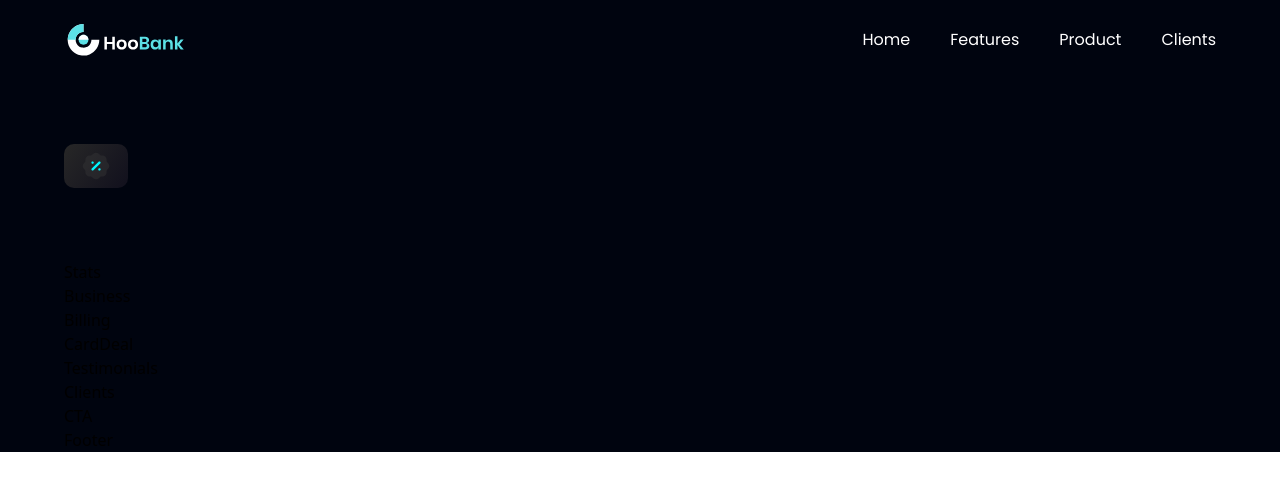
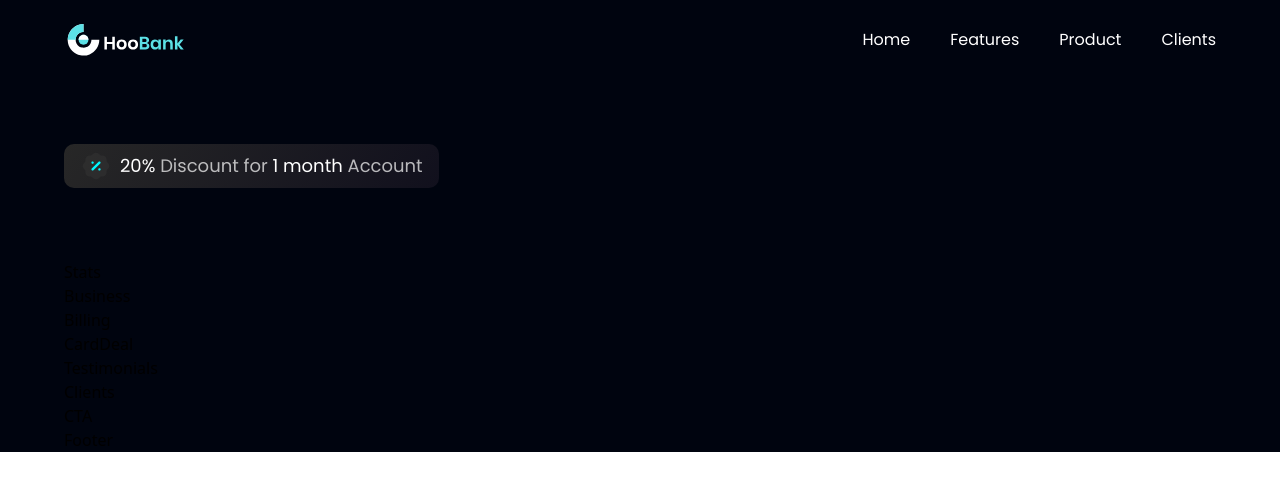
Before and after one commit to Quincy-Fer/Hoobabank, a React (Vite) app: page / in a window 1280 px wide. Shown: the top 490 px of the page. Built offline with nearby package versions, Linux system fonts and the light colour scheme.

Commit message:
Create headline with span styling

```diff
--- a/src/components/Hero.jsx
+++ b/src/components/Hero.jsx
@@ -1,14 +1,25 @@
-import styles from "../style"
+import styles from "../style";
 import { discount, robot } from "../assets";
 
 const Hero = () => {
-  return <section id="home" className={`flex md:flex-row flex-col ${styles.paddingY}`}>
-    <div className={`flex-1 ${styles.flexStart} flex-col xl:px-0 sm:px-16 px-6`}>
-      <div className="flex flex-row items-center py-[6px] px-4 bg-discount-gradient rounded-[10px] mb-2">
-        <img src={discount} alt="discount" className="w-[32px] h-[32px]" />
+  return (
+    <section
+      id="home"
+      className={`flex md:flex-row flex-col ${styles.paddingY}`}
+    >
+      <div
+        className={`flex-1 ${styles.flexStart} flex-col xl:px-0 sm:px-16 px-6`}
+      >
+        <div className="flex flex-row items-center py-[6px] px-4 bg-discount-gradient rounded-[10px] mb-2">
+          <img src={discount} alt="discount" className="w-[32px] h-[32px]" />
+          <p className={`${styles.paragraph} ml-2`}>
+            <span className="text-white">20%</span> Discount for
+            <span className="text-white"> 1 month</span> Account
+          </p>
+        </div>
       </div>
-    </div>
-  </section>;
+    </section>
+  );
 };
 
 export default Hero;
```
